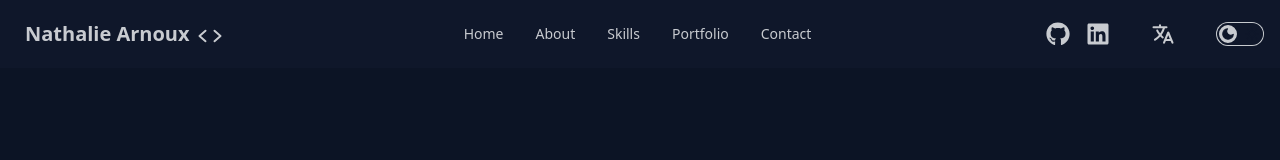
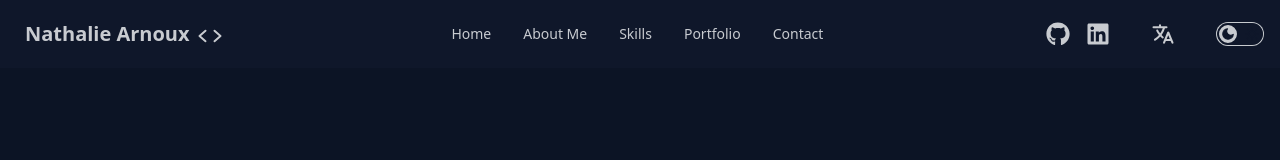
Before and after one commit to nathalieArnoux/portfolio, a React (Vite) app: page / in a window 1280 px wide. Shown: the top 160 px of the page. Built offline with nearby package versions, Linux system fonts and the light colour scheme.

Commit message:
added translation on header links

```diff
--- a/public/locales/en/translation.json
+++ b/public/locales/en/translation.json
@@ -1,5 +1,6 @@
 {
   "hero": {
+    "title": "Home",
     "job": "Web Developer",
     "hero1": "Space enthusiast and otter lover living in Toulouse, France. I love learning new things and solving problems through creative thinking.",
     "hero2": "Check out my portfolio to learn more about me!",
--- a/public/locales/fr/translation.json
+++ b/public/locales/fr/translation.json
@@ -1,5 +1,6 @@
 {
   "hero": {
+    "title": "Accueil",
     "job": "Développeuse Web",
     "hero1": "Passionnée de l'espace et amoureuse des loutres vivant à Toulouse. J'aime apprendre de nouvelles choses et résoudre les problèmes de manière créative.",
     "hero2": "N'hésite pas à parcourir mon portfolio pour en apprendre plus sur moi !",
--- a/src/components/Header/NavLinks.jsx
+++ b/src/components/Header/NavLinks.jsx
@@ -1,13 +1,15 @@
 import PropTypes from "prop-types";
+import { useTranslation } from "react-i18next";
 import { sectionList } from "../../data";
 
 const NavLinks = ({ handleScroll }) => {
+  const { t } = useTranslation();
+
   return sectionList.map((section) => {
-    const sectionName = section.charAt(0).toUpperCase() + section.slice(1);
     return (
       <li key={section}>
         <button onClick={() => handleScroll(`#${section}`)}>
-          {sectionName}
+          {t(`${section}.title`)}
         </button>
       </li>
     );
--- a/src/components/Hero/Hero.jsx
+++ b/src/components/Hero/Hero.jsx
@@ -11,7 +11,7 @@
   const { job, hero1, hero2, heroButton } = t("hero");
 
   return (
-    <section className="hero min-h-[93vh] bg-base-200" id="home">
+    <section className="hero min-h-[93vh] bg-base-200" id="hero">
       <div className="hero-content relative flex-col gap-6 lg:flex-row-reverse">
         <aside className="absolute left-0 top-14 flex flex-col lg:hidden">
           <a
--- a/src/data.js
+++ b/src/data.js
@@ -1,3 +1,3 @@
-export const sectionList = ["home", "about", "skills", "portfolio", "contact"];
+export const sectionList = ["hero", "about", "skills", "portfolio", "contact"];
 
 export const test = "this is a test";
```
